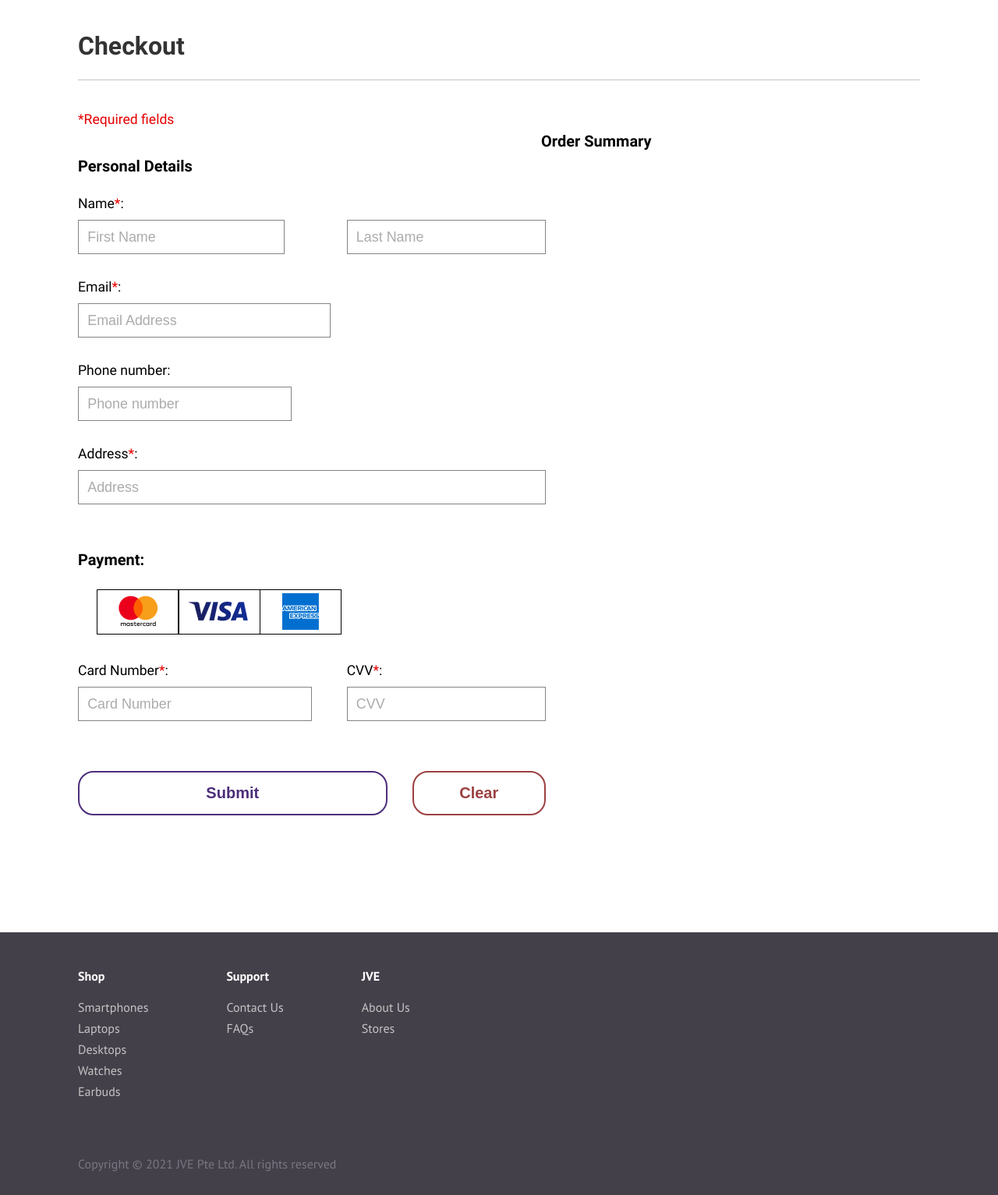
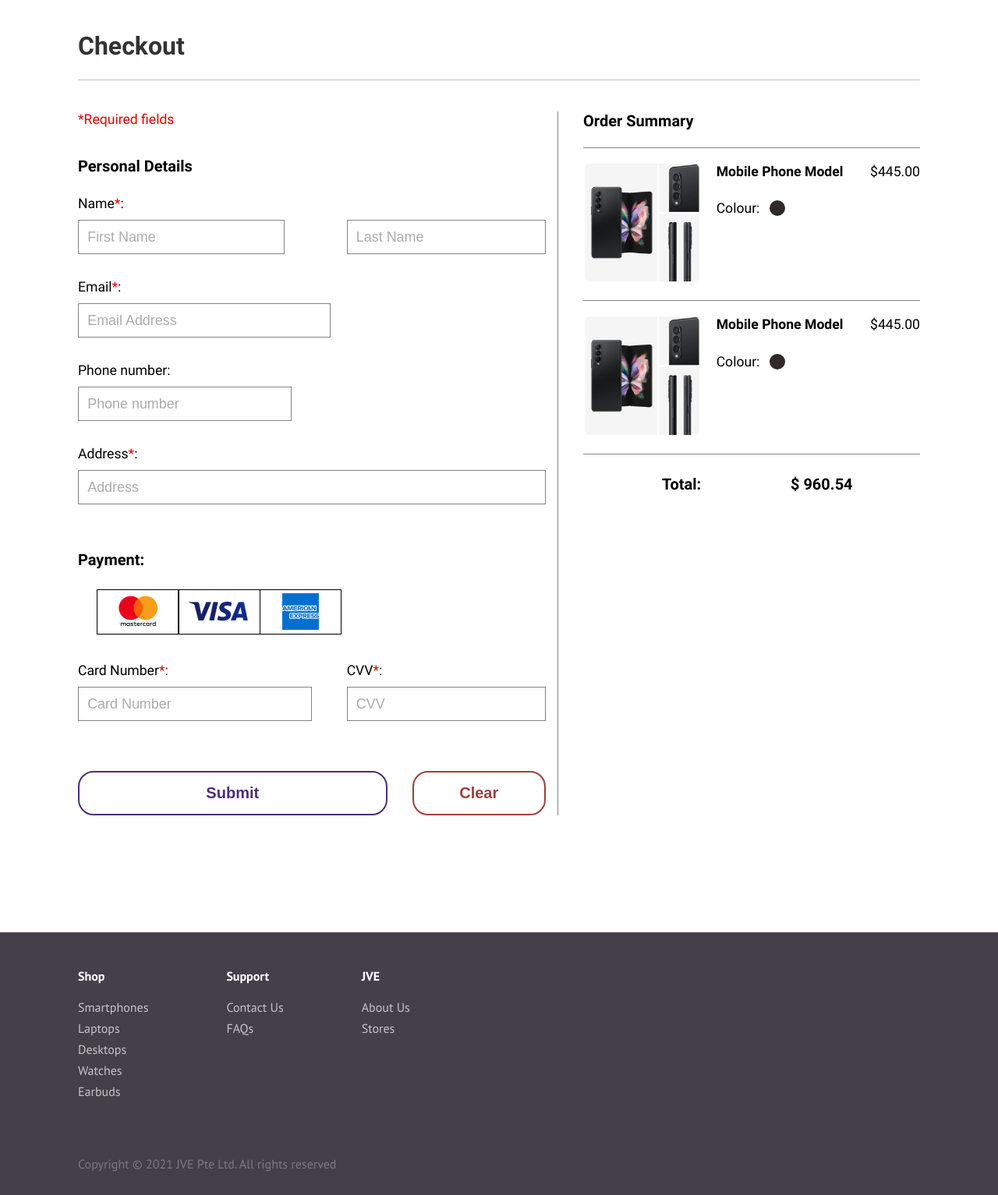
Before and after one commit to Vanessa-24/JVE, a PHP site: page /checkout-page.html in a window 1280 px wide. Shown: the part 50-1583 px from the top of the page at 78% size. Run offline with PHP 8.4, Linux system fonts and the light colour scheme.

Commit message:
Front end done for checkout page

```diff
--- a/checkout-page.html
+++ b/checkout-page.html
@@ -30,6 +30,7 @@
       <div class="title">Checkout</div>
       <hr />
       <div class="checkout-details row">
+        <!-- Customer Details -->
         <div class="cust-details">
           <p class="note">*Required fields</p>
           <h4>Personal Details</h4>
@@ -144,8 +145,59 @@
             </div>
           </form>
         </div>
+        <!-- Order Summary -->
         <div class="order-summary">
-          <h4>Order Summary</h4>
+          <h4 class="order-label">Order Summary</h4>
+          <div class="row">
+            <div class="product-img">
+              <img
+                src="img/product-images/2-Samsung-Fold3.png"
+                alt="Product Image"
+              />
+            </div>
+            <div class="product-details">
+              <p class="model">Mobile Phone Model</p>
+              <div class="colour">
+                <span class="colour-text">Colour:</span>
+                <span
+                  class="colour-wrapper"
+                  style="background-color: #2f2a27"
+                ></span>
+              </div>
+            </div>
+            <div class="product-price">
+              <p class="price">$445.00</p>
+            </div>
+          </div>
+          <div class="row">
+            <div class="product-img">
+              <img
+                src="img/product-images/2-Samsung-Fold3.png"
+                alt="Product Image"
+              />
+            </div>
+            <div class="product-details">
+              <p class="model">Mobile Phone Model</p>
+              <div class="colour">
+                <span class="colour-text">Colour:</span>
+                <span
+                  class="colour-wrapper"
+                  style="background-color: #2f2a27"
+                ></span>
+              </div>
+            </div>
+            <div class="product-price">
+              <p class="price">$445.00</p>
+            </div>
+          </div>
+          <div class="total row">
+            <div>
+              <h4>Total:</h4>
+            </div>
+            <div>
+              <h4 class="total-amt">$ 960.54</h4>
+            </div>
+          </div>
         </div>
       </div>
     </div>
--- a/css/checkout.css
+++ b/css/checkout.css
@@ -16,7 +16,7 @@ h4 {
 }
 
 .checkout-details.row {
-  grid-template-columns: 55% 45%;
+  grid-template-columns: 60% 40%;
 }
 
 .note,
@@ -24,7 +24,14 @@ form span {
   color: #e50000;
 }
 
-/***** Form styling ******/
+/***** Customer Details ******/
+/* Added border line on the right */
+.cust-details {
+  border-right: 1px solid #848484;
+  margin-right: 2rem;
+}
+
+/* Form styling */
 form {
   width: 600px;
 }
@@ -124,3 +131,47 @@ input#your-card-no {
   color: white;
   background-color: #9c4040;
 }
+
+/***** Order Summary *****/
+.order-summary .row {
+  grid-template-columns: 35% 45% 20%;
+  justify-items: end;
+  padding: 1.25rem 0;
+  border-bottom: 1px solid #848484;
+}
+
+.total.row {
+  padding: 0;
+  border: none;
+}
+
+.order-summary h4.order-label {
+  border-bottom: 1px solid #848484;
+  padding-bottom: 1.4rem;
+  margin: 0;
+}
+
+.product-img img {
+  max-width: 100%;
+}
+
+.product-details {
+  width: 90%;
+}
+
+.product-details .model {
+  font-weight: bold;
+}
+
+.colour {
+  padding-top: 1rem;
+}
+
+.colour-wrapper {
+  border-radius: 50%;
+  width: 20px;
+  height: 20px;
+  display: inline-block;
+  margin-left: 8px;
+  vertical-align: top;
+}
```
Also changed, not shown: index.php (+5 -5 lines).
